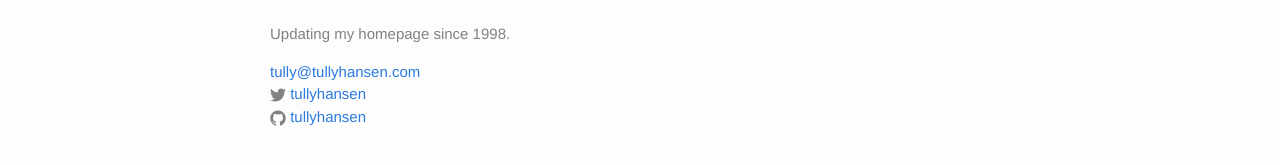
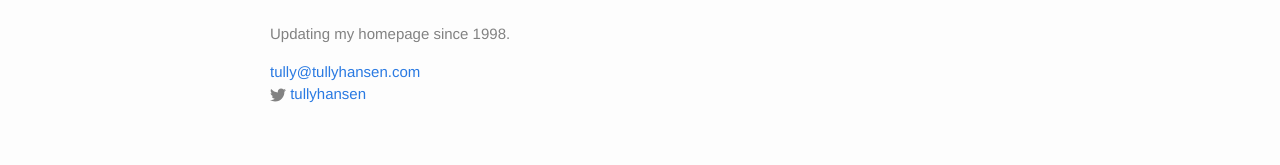
Before and after one commit to tullyhansen/tullyhansen.github.io, a Jekyll site: the page built from about/about.md, in a window 1280 px wide. Shown: the part 358-523 px from the top of the page. Built offline with Jekyll 4.4.1, drawn with Linux system fonts in a browser that asks for light colours; a script that is not in the unit is left out.

Commit message:
Remove github_username from _config.yml

```diff
--- a/_config.yml
+++ b/_config.yml
@@ -6,7 +6,6 @@ description: > # this means to ignore newlines until "baseurl:"
 baseurl: "" # the subpath of your site, e.g. /blog/
 url: "http://tullyhansen.com" # the base hostname & protocol for your site
 twitter_username: tullyhansen
-github_username:  tullyhansen
 
 # Build settings
 markdown: kramdown
```
